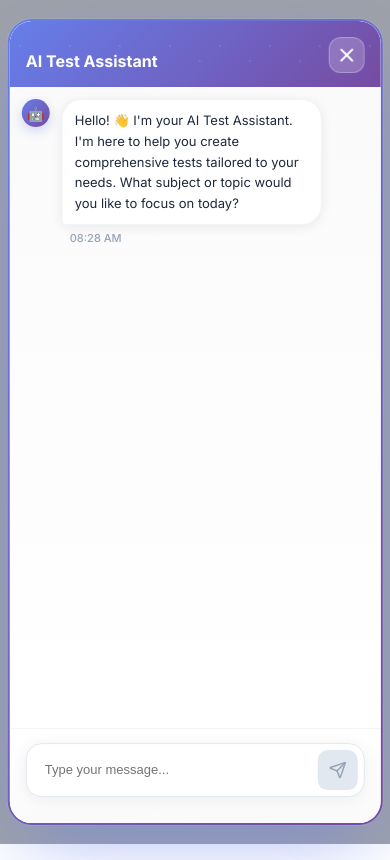
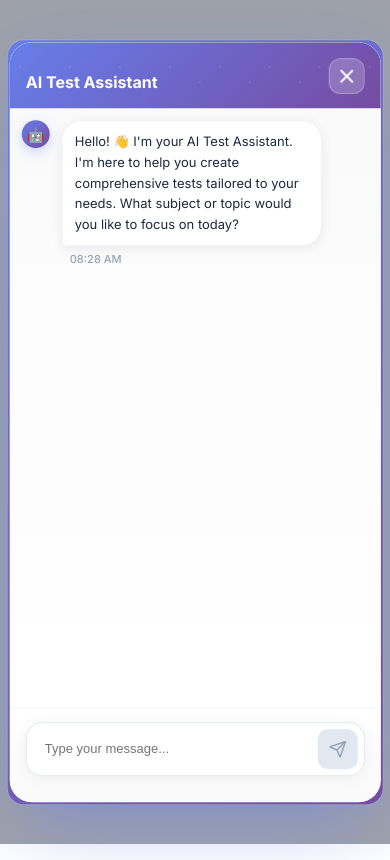
Before and after one commit to Harshitsoni294/TrigrBot, a React (Vite) app: page / in a window 390 px wide. Both pictures are taken after a click on the button "Create Test with AI". Built offline with nearby package versions, Linux system fonts and the light colour scheme; no server answers.

Commit message:
fix(ChatBot): adjust height for mobile browser bars (90vh with max-height constraint)

```diff
--- a/src/components/ChatBot.jsx
+++ b/src/components/ChatBot.jsx
@@ -13,6 +13,15 @@ const ChatBot = ({ isOpen, onClose }) => {
       @media (min-width: 768px) {
         .chatbot-container {
           width: 50vw !important;
+          height: 95vh !important;
+          max-height: none !important;
+        }
+      }
+      @media (max-width: 767px) {
+        .chatbot-container {
+          height: 90vh !important;
+          max-height: calc(100vh - 40px) !important;
+          border-radius: 16px !important;
         }
       }
     `;
@@ -233,7 +242,8 @@ const ChatBot = ({ isOpen, onClose }) => {
               transform: 'translate(-50%, -50%)',
               width: '95vw',
               maxWidth: '900px',
-              height: '95vh',
+              height: '90vh',
+              maxHeight: 'calc(100vh - 40px)',
               background: 'linear-gradient(135deg, #667eea 0%, #764ba2 100%)',
               borderRadius: '24px',
               boxShadow: '0 25px 80px -15px rgba(102, 126, 234, 0.6), 0 0 0 1px rgba(255,255,255,0.1)',
```
